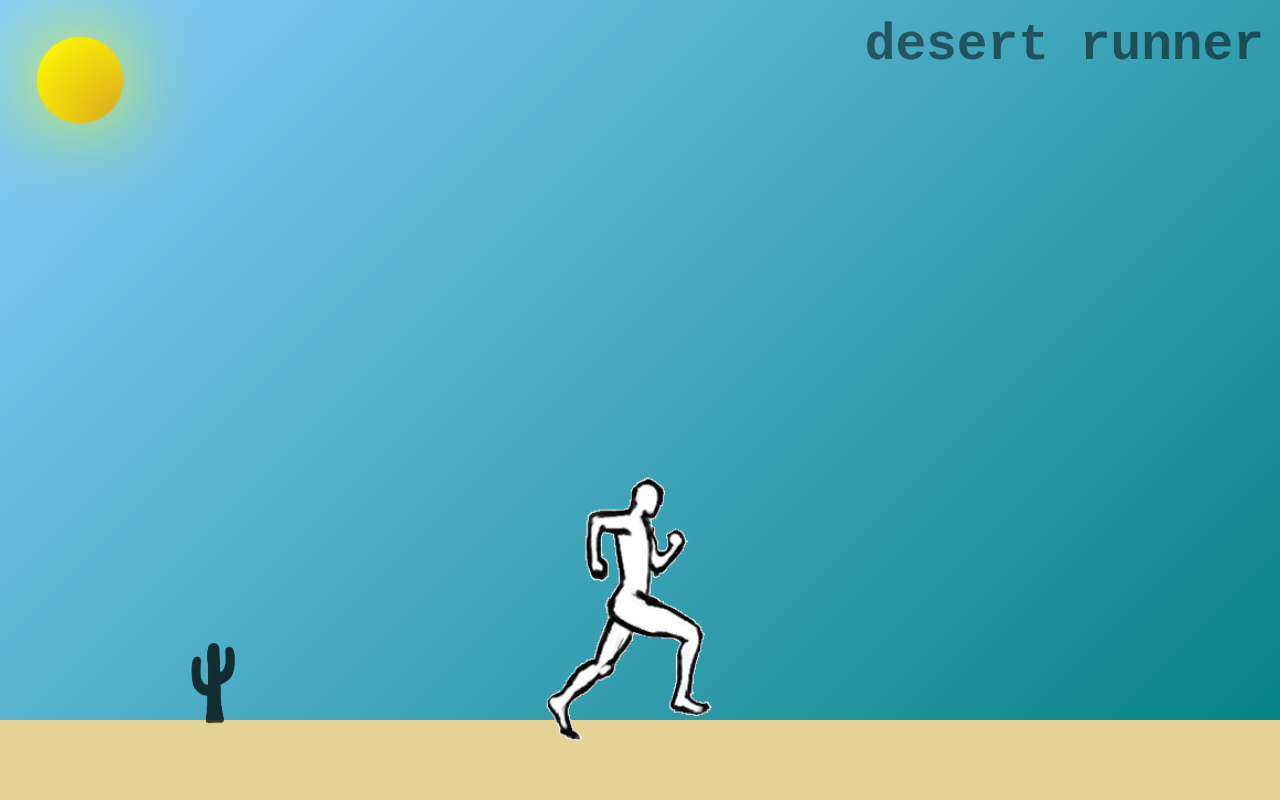
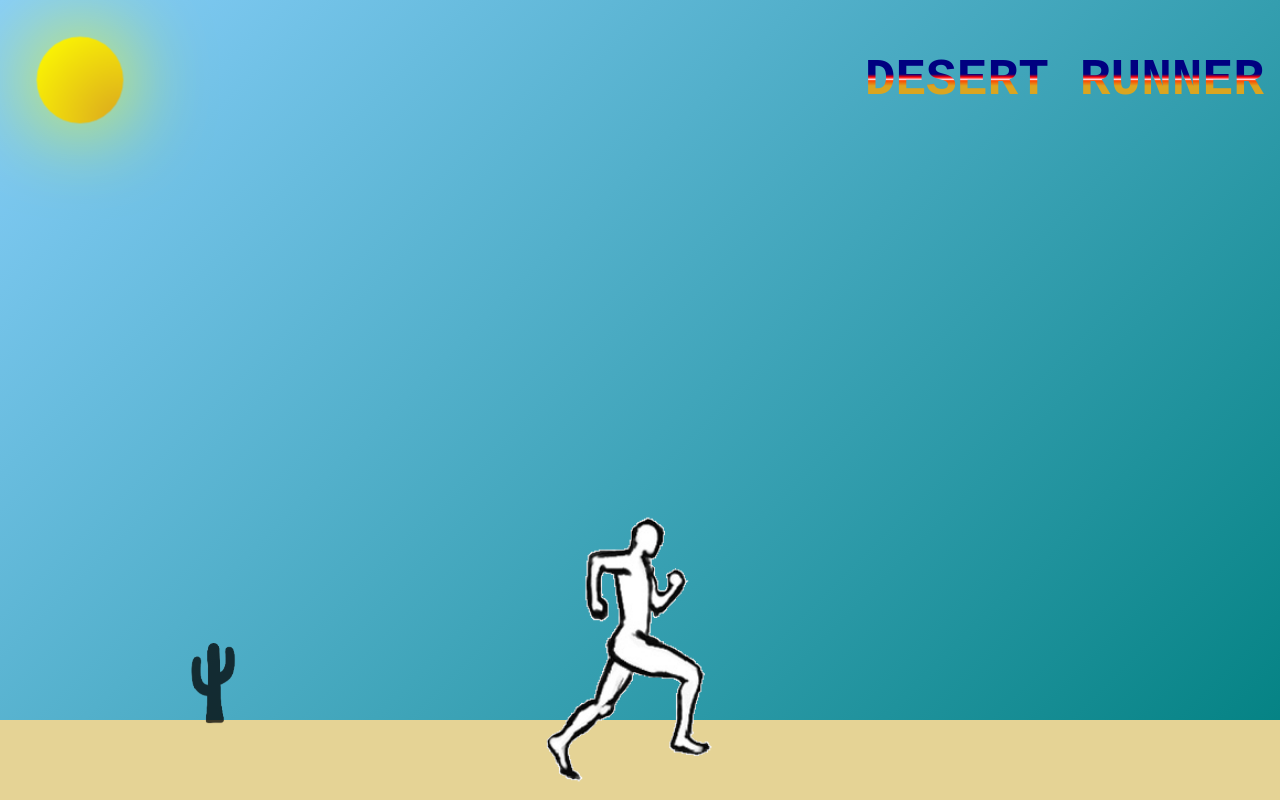
Before and after one commit to thomasxbanks/desert-runner, a website: page index.html in a window 1280 px wide. Drawn offline with Linux system fonts and the light colour scheme.

Commit message:
styles title

```diff
--- a/index.html
+++ b/index.html
@@ -10,7 +10,7 @@
 </head>
 
 <body>
-  <h1>desert runner</h1>
+  <h1><span>desert runner</span></h1>
   <figure class="stop-motion_animation" data-active="false"></figure>
   <script src="index.js"></script>
 </body>
--- a/style.css
+++ b/style.css
@@ -3,27 +3,38 @@ body {
   overflow: hidden;
 }
 
-* {
+*,
+*:before,
+*:after {
   box-sizing: border-box;
+  /* outline: 1px solid red; */
 }
 
 h1 {
-  display: block;
+  display: flex;
+  align-items: center;
+  justify-content: flex-end;
   width: 100%;
+  height: 10rem;
   margin: 0;
-
   position: fixed;
   top: 0;
   right: 0;
   z-index: 2;
   font-family: monospace;
   font-size: 4vmax;
+  color: transparent;
+  text-transform: uppercase;
   text-align: right;
   padding-top: 1rem;
   padding-right: 1rem;
   padding-bottom: 1rem;
   padding-left: 10rem;
-  opacity: 0.5;
+}
+
+h1 span {
+  background-image: linear-gradient(180deg, navy 40%, red, white 50%, orangered 51%, goldenrod 60%);
+  -webkit-background-clip: text;
 }
 
 @keyframes sun {
@@ -94,10 +105,9 @@ h1 {
   left: 50%;
   transform: translate3d(-50%, 0, 0);
   padding: 0;
-  margin-bottom: 2.5rem;
   max-width: 100%;
   height: auto;
-  min-height: 20rem;
+  height: 20rem;
   object-fit: contain;
 }
 
```
